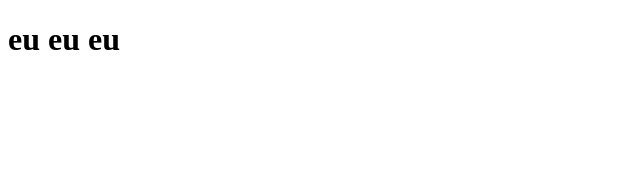
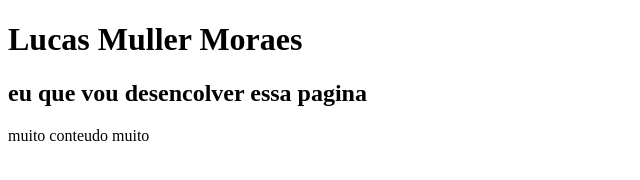
Before and after one commit to lucasmuller237/proejeto_final, a plain HTML site: page lucas.html in a window 1280 px wide. Shown: the whole page, without its empty margins (0-640 px from the left). Drawn offline with Linux system fonts and the light colour scheme.

Commit message:
primeiro commit

```diff
--- a/lucas.html
+++ b/lucas.html
@@ -6,6 +6,8 @@
     <title>Document</title>
   </head>
   <body>
-    <h1>eu eu eu</h1>
+    <h1>Lucas Muller Moraes</h1>
+    <h2>eu que vou desencolver essa pagina</h2>
+    <p>muito conteudo muito</p>
   </body>
 </html>
```
